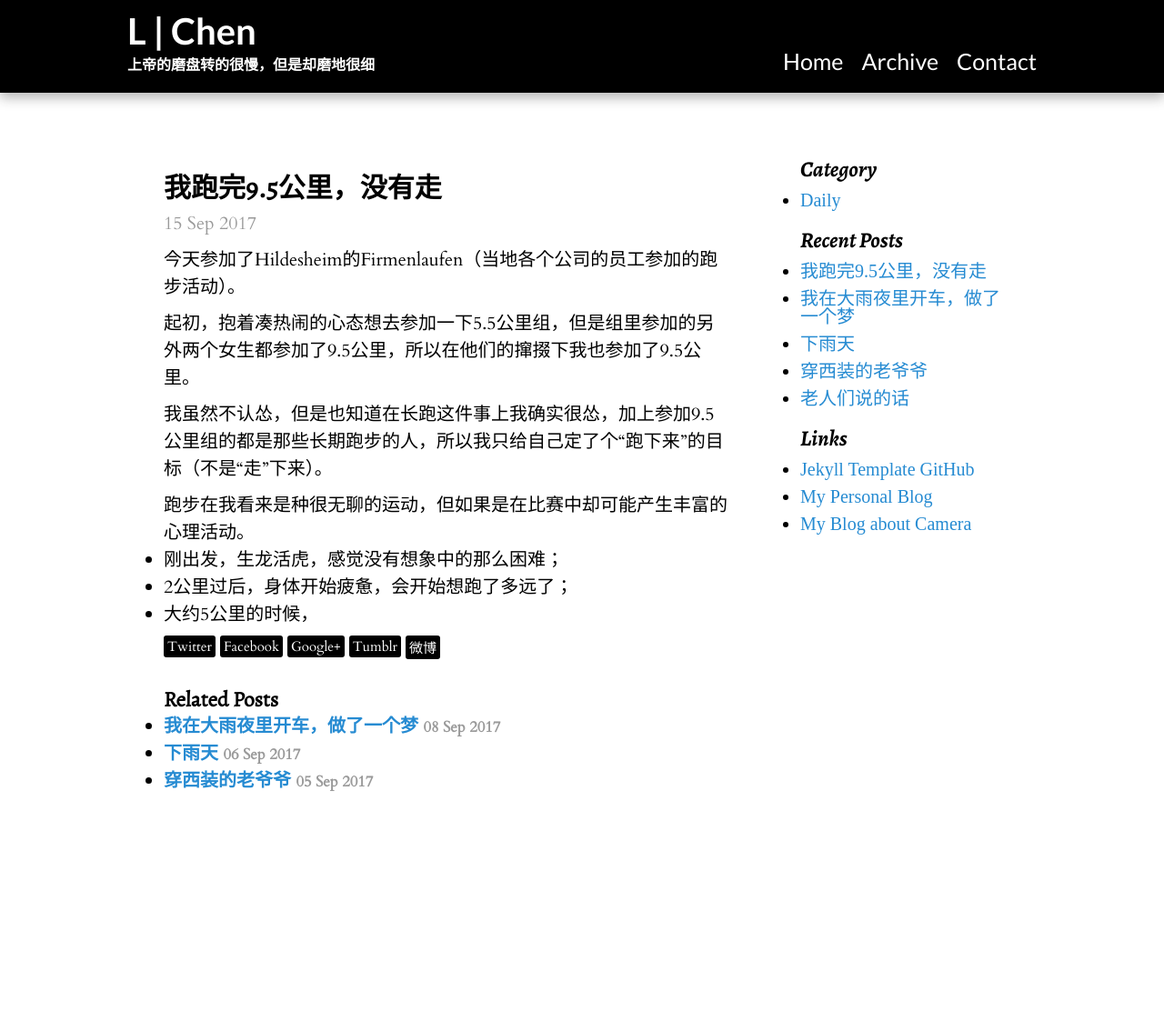
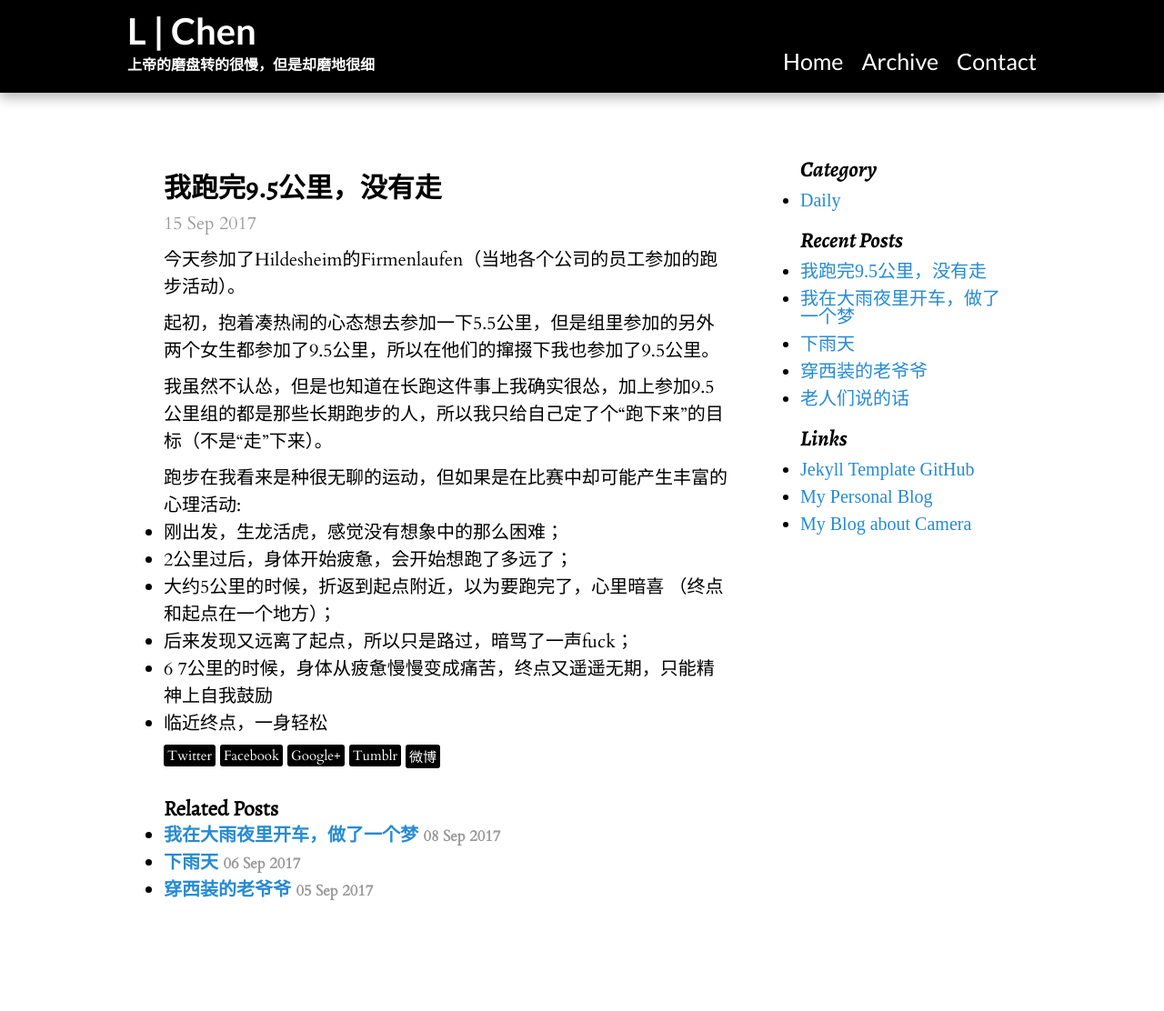
Before and after one commit to runningUnicorn/runningUnicorn.github.io, a Jekyll site: the page built from _posts/2017-09-15-我跑完9.5公里-没有走.md, in a window 1280 px wide. Shown: the whole page at 91% size. Built offline with Jekyll 4.4.1, drawn with Linux system fonts in a browser that asks for light colours; some web fonts are replaced; before the commit the page ends 992 px from its top, so only the background shows below that.

Commit message:
Update 2017-09-15-我跑完9.5公里-没有走.md

```diff
--- a/_posts/2017-09-15-我跑完9.5公里-没有走.md
+++ b/_posts/2017-09-15-我跑完9.5公里-没有走.md
@@ -6,11 +6,15 @@ category: Daily
 
 今天参加了Hildesheim的Firmenlaufen（当地各个公司的员工参加的跑步活动）。
 
-起初，抱着凑热闹的心态想去参加一下5.5公里组，但是组里参加的另外两个女生都参加了9.5公里，所以在他们的撺掇下我也参加了9.5公里。
+起初，抱着凑热闹的心态想去参加一下5.5公里，但是组里参加的另外两个女生都参加了9.5公里，所以在他们的撺掇下我也参加了9.5公里。
 
 我虽然不认怂，但是也知道在长跑这件事上我确实很怂，加上参加9.5公里组的都是那些长期跑步的人，所以我只给自己定了个“跑下来”的目标（不是“走”下来）。
 
-跑步在我看来是种很无聊的运动，但如果是在比赛中却可能产生丰富的心理活动。
+跑步在我看来是种很无聊的运动，但如果是在比赛中却可能产生丰富的心理活动:
+
 - 刚出发，生龙活虎，感觉没有想象中的那么困难；
 - 2公里过后，身体开始疲惫，会开始想跑了多远了；
-- 大约5公里的时候，
+- 大约5公里的时候，折返到起点附近，以为要跑完了，心里暗喜 （终点和起点在一个地方）；
+- 后来发现又远离了起点，所以只是路过，暗骂了一声fuck；
+- 6 7公里的时候，身体从疲惫慢慢变成痛苦，终点又遥遥无期，只能精神上自我鼓励
+- 临近终点，一身轻松
```
